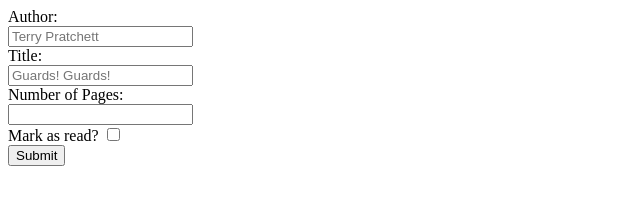
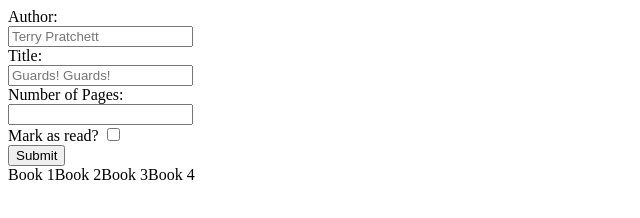
Before and after one commit to jalamb5/booklist, a plain HTML site: page index.html in a window 1280 px wide. Shown: the whole page, without its empty margins (0-640 px from the left). Drawn offline with Linux system fonts and the light colour scheme.

Commit message:
test of myLib insertion

```diff
--- a/index.html
+++ b/index.html
@@ -29,7 +29,11 @@
       <br />
 
       <button type="submit" class="submitBtn"> Submit </button>
-  </form>
+    </form>
+  </div>
+
+  <div id="showBooks">
+
   </div>
 </body>
 </html>
--- a/script.js
+++ b/script.js
@@ -1,11 +1,11 @@
-let myLibrary = [];
+let myLibrary = ["Book 1", "Book 2", "Book 3", "Book 4"];
 
 function Book(title, author, pages, read) {
   this.title = title
   this.author = author
   this.pages = pages
   this.read = read
-  this.info = function() {
+  this.info = function () {
     return title + author + ", " + pages + " pages"
   }
 }
@@ -13,3 +13,31 @@ function Book(title, author, pages, read) {
 function addBookToLibrary() {
 
 }
+
+function showBooks() {
+  let bookView = document.getElementById("showBooks");
+
+  for (let i of myLibrary) {
+    let newBook = document.createTextNode(i);
+    bookView.appendChild(newBook);
+  }
+}
+
+showBooks()
+
+// document.body.onload = addElement;
+
+// function addElement() {
+//   // create a new div element
+//   const newDiv = document.createElement("div");
+
+//   // and give it some content
+//   const newContent = document.createTextNode("Hi there and greetings!");
+
+//   // add the text node to the newly created div
+//   newDiv.appendChild(newContent);
+
+//   // add the newly created element and its content into the DOM
+//   const currentDiv = document.getElementById("div1");
+//   document.body.insertBefore(newDiv, currentDiv);
+// }
```
